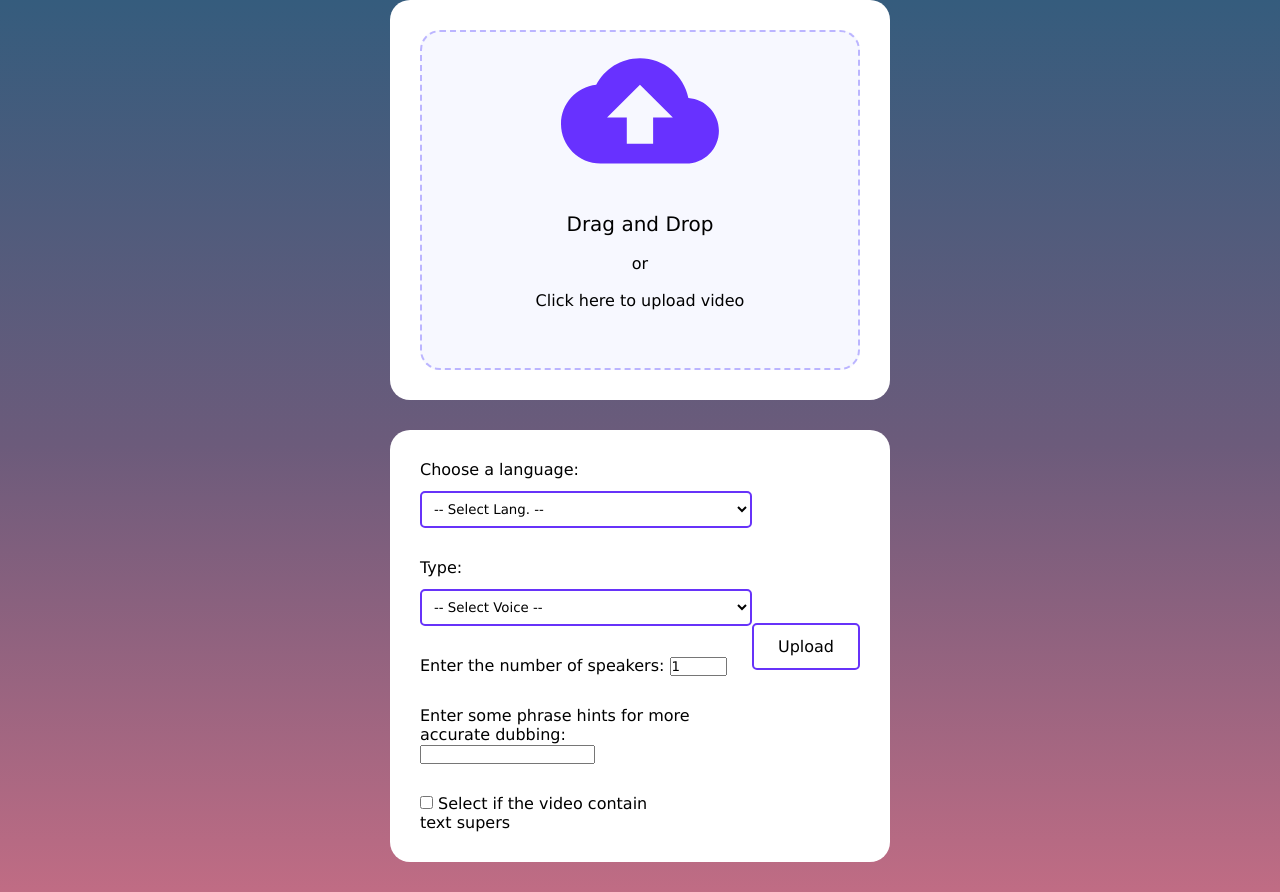
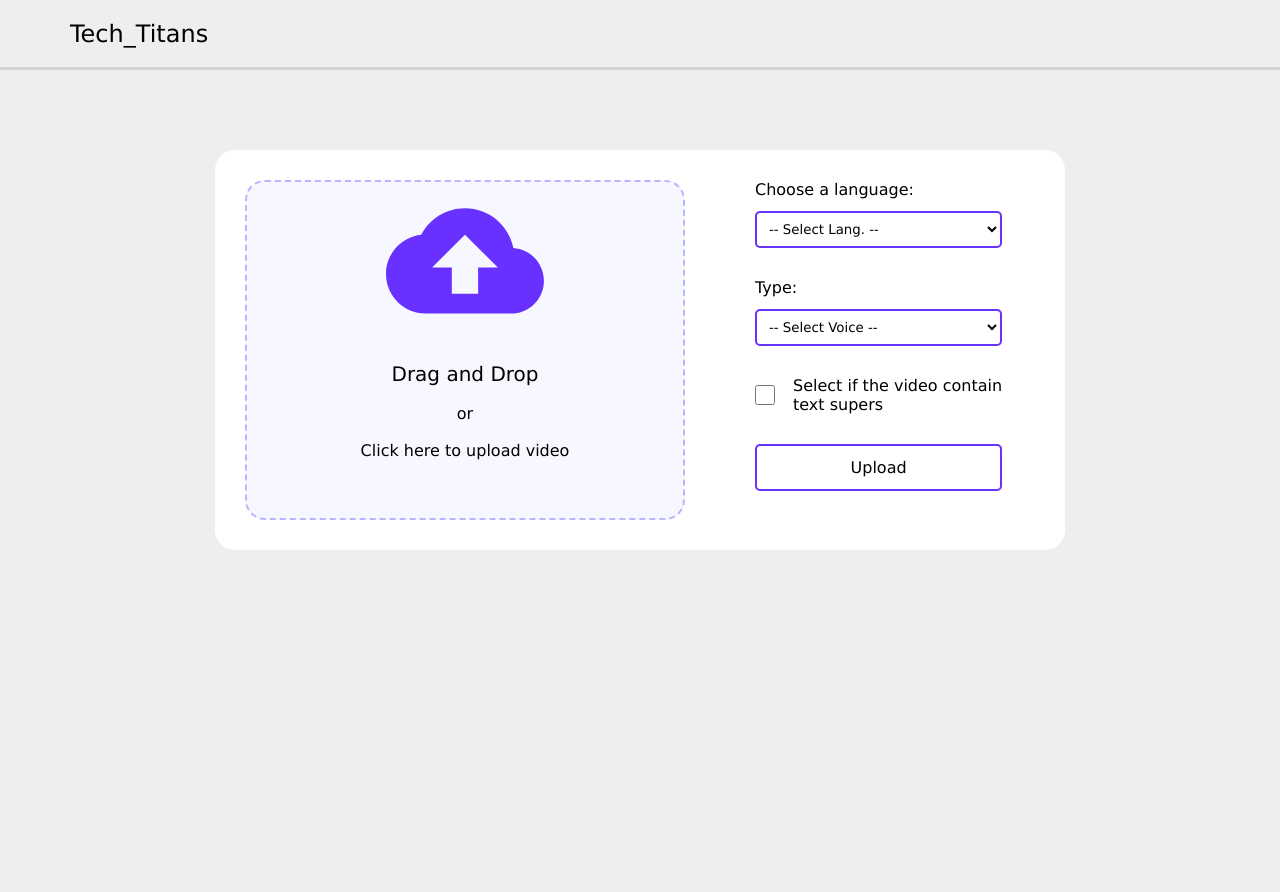
Before and after one commit to mshreeram/titan-v3, a Flask app: page / in a window 1280 px wide. After the commit the page ends 550 px from the top, so only its background shows below. Run offline with Flask 3, Linux system fonts and the light colour scheme.

Commit message:
First Refactor

```diff
--- a/app.py
+++ b/app.py
@@ -20,13 +20,10 @@ def index():
     translate_lang = request.form.get('lang')
     voice = request.form.get('voice')
     translate = request.form.get('super')
-    speakerCount = int(request.form.get('speakerCount'))
-    hints = []
-    hints = request.form.get('hints').split(',')
     print(translate)
     filename = f.filename
     f.save('video/' + filename)
-    dub('video/' + filename, 'static/outdir', 'en-IN', [translate_lang], storageBucket=None, phraseHints=hints, speakerCount=speakerCount, voices={translate_lang: f"{translate_lang}-Standard-{voice}"})
+    dub('video/' + filename, 'static/outdir', 'en-IN', [translate_lang], storageBucket=None, speakerCount=1, voices={translate_lang: f"{translate_lang}-Standard-{voice}"})
     baseName = filename.split('.')[0]
     if translate:
       text_super('video/' + filename, baseName, translate_lang)
--- a/static/styles.css
+++ b/static/styles.css
@@ -5,16 +5,19 @@
   font-family: "verdana";
 }
 
+body {
+  display: flex;
+  min-height: 100vh;
+  flex-direction: column;
+}
+
 .main {
+  padding-top: 80px;
   width: 100%;
-  min-height: 100vh;
-  background: #c06c84;
-  background: -webkit-linear-gradient(to top, #c06c84, #6c5b7b, #355c7d);
-  background: linear-gradient(to top, #c06c84, #6c5b7b, #355c7d);
+  background: rgb(238, 238, 238);
   display: flex;
-  align-items: center;
   justify-content: center;
-  flex-direction: column;
+  flex-grow: 1;
 }
 
 #drop-area {
@@ -23,7 +26,9 @@
   padding: 30px;
   background: #fff;
   text-align: center;
-  border-radius: 20px;
+  border-top-left-radius: 20px;
+  border-bottom-left-radius: 20px;
+  /* border-right: 2px dashed lightgrey; */
 }
 
 #img-view {
@@ -41,6 +46,11 @@ video {
   height: 100%;
 }
 
+form {
+  display: flex;
+  flex-grow: 1;
+}
+
 p {
   font-size: 20px;
   padding: 18px;
@@ -54,7 +64,6 @@ p {
   cursor: pointer;
   outline: inherit;
   padding: 12px 24px;
-  align-self: center;
   border: 2px solid rgb(103, 51, 249);
   border-radius: 5px;
 }
@@ -62,11 +71,12 @@ p {
 .options {
   display: flex;
   background: #fff;
-  margin: 30px;
   padding: 30px;
-  justify-content: space-around;
-  border-radius: 20px;
-  width: 500px;
+  padding-left: 40px;
+  border-top-right-radius: 20px;
+  border-bottom-right-radius: 20px;
+  height: 400px;
+  width: 350px;
 }
 
 .select-lang {
@@ -119,3 +129,38 @@ video {
   max-width: 90%;
   margin-top: 20px;
 }
+
+.nav {
+  background: rgb(238, 238, 238);
+  min-height: 70px;
+  display: flex;
+  align-items: center;
+  border-bottom: 3px solid lightgrey;
+}
+
+.logo {
+  margin-left: 70px;
+  font-size: 24px;
+}
+
+.text-super {
+  display: flex;
+  gap: 18px;
+}
+
+#super {
+  align-self: center;
+  width: 20px;
+  height: 20px;
+  accent-color: rgb(103, 51, 249);
+}
+
+option:hover {
+  background-color: green;
+}
+
+.main-video {
+  display: flex;
+  justify-content: center;
+  align-items: center;
+}
--- a/templates/base.html
+++ b/templates/base.html
@@ -10,6 +10,9 @@
     <title>Titan</title>
   </head>
   <body>
+    <div class="nav">
+      <div class="logo">Tech_Titans</div>
+    </div>
     <div id="preload"></div>
     {% block head %} {% endblock %}
     <script src="{{ url_for('static', filename='script.js') }}"></script>
--- a/templates/index.html
+++ b/templates/index.html
@@ -35,25 +35,14 @@
           </select>
         </div>
 
-        <div class="no-of-speakers">
-          <label for="speakerCount">Enter the number of speakers:</label>
-          <input required name="speakerCount" type="number" min="1" max="5" value="1">
-        </div>
-
-        <div class="phrase-hints">
-          <label for="hints">Enter some phrase hints for more accurate dubbing:</label>
-          <br>
-          <input type="text" name="hints">
-        </div>
-
         <div class="text-super">
           <input type="checkbox" id="super" name="super" value="True">
           <label for="super">Select if the video contain <br>text supers</label>
         </div>
+        <button value="Submit" id="upload">Upload</button>
       </div>
-      <button value="Submit" id="upload">Upload</button>
   </div>
-  </form>
+</form>
 </div>
 
 <script>
--- a/templates/video-preview.html
+++ b/templates/video-preview.html
@@ -1,5 +1,5 @@
 {% extends 'base.html' %} {% block head %}
-<div class="main">
+<div class="main-video">
   <video id="translated" width="300" height="300" controls>
     <source
       src="{{ url_for('static', filename='outdir/dubbedVideos/' + filename + '.mp4') }}"
```
Also changed, not shown: dubber.py (+20 -102 lines), 1 other file.
